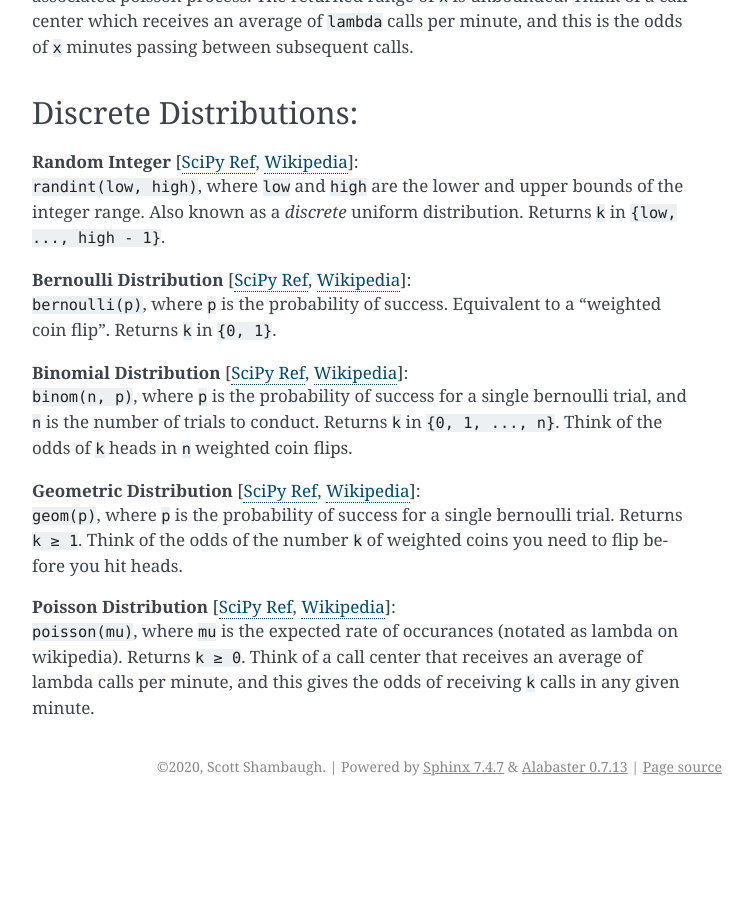
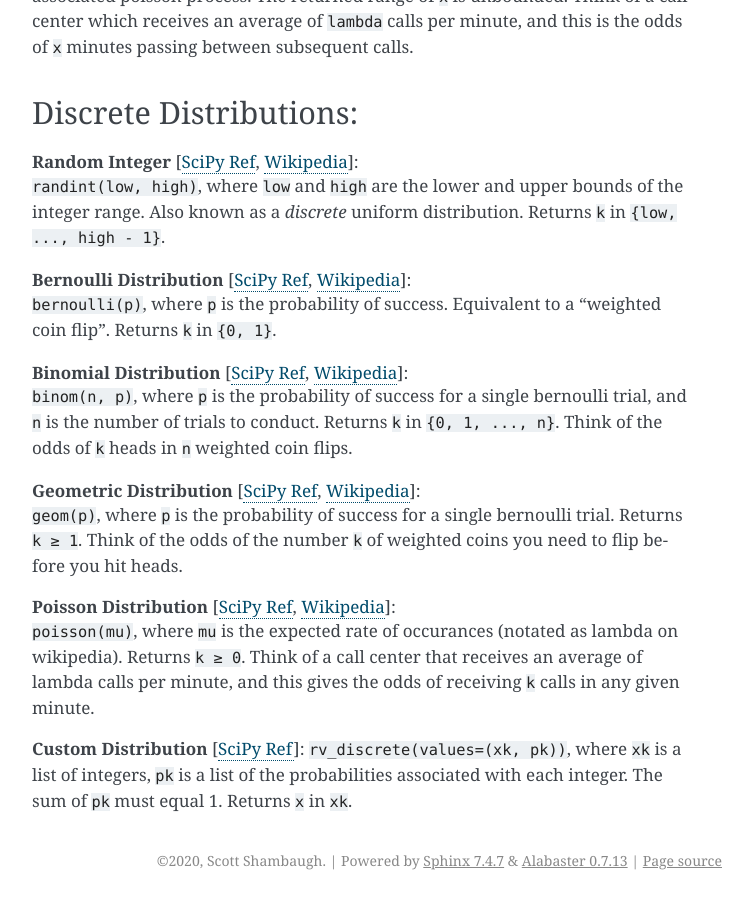
Before and after one commit to scottshambaugh/monaco, a Sphinx documentation site: the page built from docs/statistical_distributions.md, in a window 1280 px wide and 900 px high, scrolled down 1085 px. Shown: the whole window, without its empty margins (388-1141 px from the left). Built offline with Sphinx 7.4.7, drawn with Linux system fonts in a browser that asks for light colours; before the commit the page ends 1891 px from its top, so only the background shows below that.

````diff
--- a/docs/statistical_distributions.md
+++ b/docs/statistical_distributions.md
@@ -1,4 +1,4 @@
-## [Monaco](../../) - Statistical Distributions
+## [Monaco](../) - Statistical Distributions
 
 This page contains a list of common probability distributions that you may want to use to disperse your inputs in a Monte-Carlo analysis. For an overview of common distributions and how they are related, start with this excellent blog post: *[Common Probability Distributions: The Data Scientist’s Crib Sheet](https://medium.com/@srowen/common-probability-distributions-347e6b945ce4)*.
 
@@ -39,3 +39,6 @@ This page contains a list of common probability distributions that you may want
 
 **Poisson Distribution** [[SciPy Ref](https://docs.scipy.org/doc/scipy/reference/generated/scipy.stats.poisson.html), [Wikipedia](https://en.wikipedia.org/wiki/Poisson_distribution)]:
 ```poisson(mu)```, where ```mu``` is the expected rate of occurances (notated as lambda on wikipedia). Returns ```k ≥ 0```. Think of a call center that receives an average of lambda calls per minute, and this gives the odds of receiving ```k``` calls in any given minute.
+
+**Custom Distribution** [[SciPy Ref](https://docs.scipy.org/doc/scipy/reference/generated/scipy.stats.rv_discrete.html)]:
+```rv_discrete(values=(xk, pk))```, where ```xk``` is a list of integers, ```pk``` is a list of the probabilities associated with each integer. The sum of ```pk``` must equal 1. Returns ```x``` in ```xk```.
````
Also changed, not shown: README.md (+16 -27 lines).
